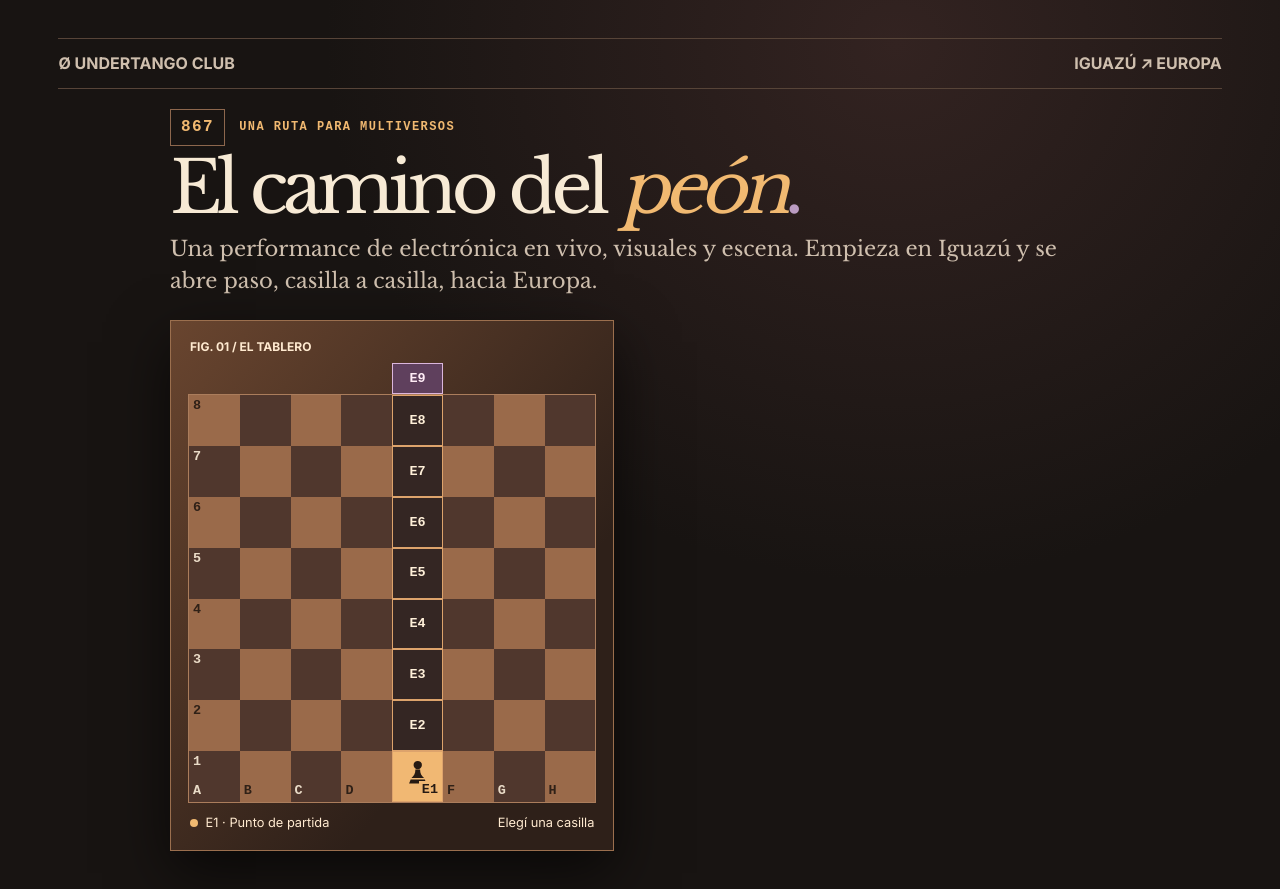
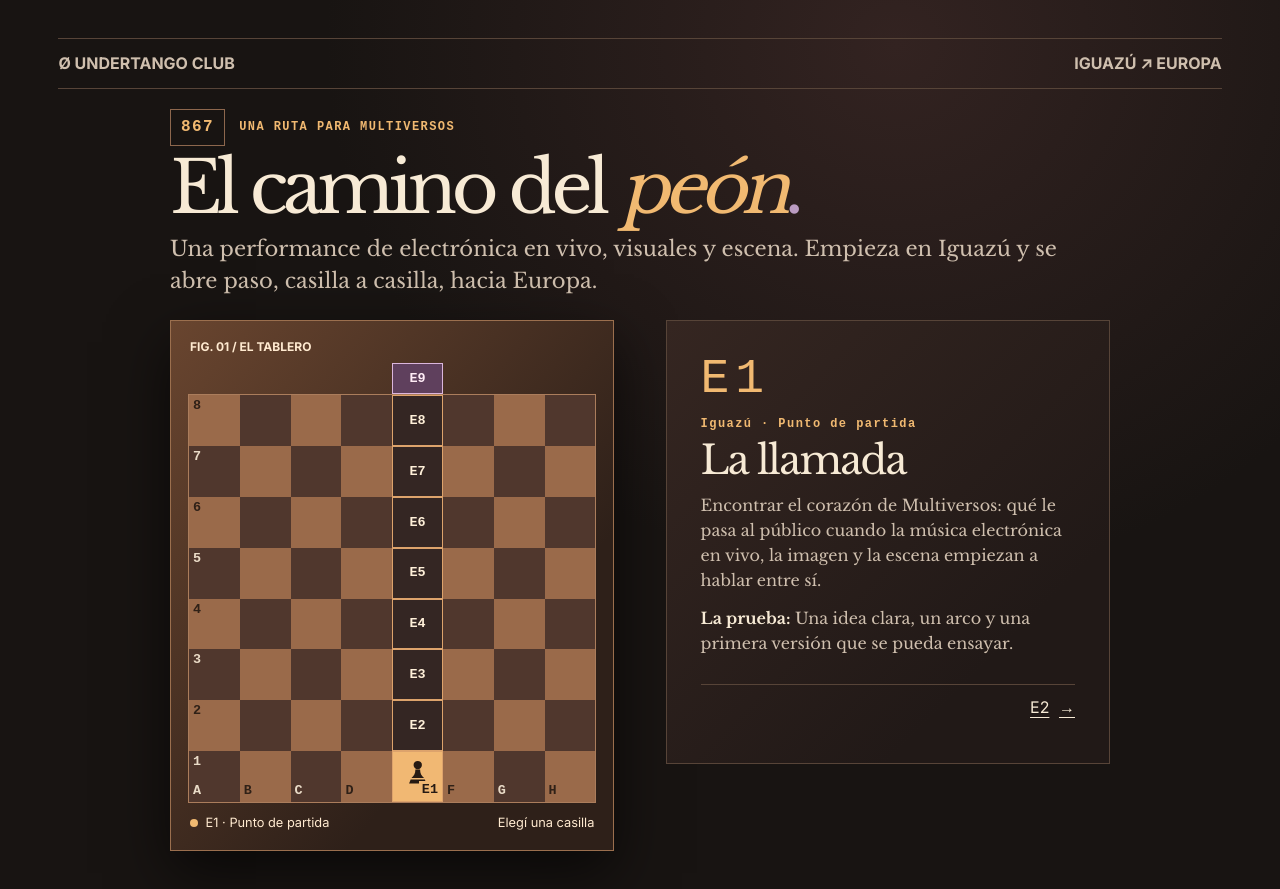
Before and after one commit to O-UnderTango-Club/UnderTangoWEBNextJS, a Next.js app: page /867 in a window 1280 px wide. Built offline with nearby package versions, Linux system fonts and the light colour scheme.

Commit message:
Keep the 867 stage panel visible under the global site styles

```diff
--- a/app/867/PawnRoute.tsx
+++ b/app/867/PawnRoute.tsx
@@ -116,7 +116,7 @@ export default function PawnRoute() {
             </div>
             <figcaption><span><i aria-hidden="true" /> E1 · Punto de partida</span><span>Elegí una casilla</span></figcaption>
           </figure>
-          <section className="peon867-stage" aria-label="Etapa seleccionada">
+          <div className="peon867-stage" role="region" aria-label="Etapa seleccionada">
             <div className="peon867-stage-copy" aria-live="polite" aria-atomic="true">
               <p className="peon867-coordinate">{stage.code}</p>
               <p className="peon867-meta">{stage.place}</p>
@@ -128,7 +128,7 @@ export default function PawnRoute() {
               <div>{previous && <a href={"#" + previous.id} onClick={(event) => selectStage(event, previous.id)}><span aria-hidden="true">←</span> {previous.code}</a>}</div>
               <div>{next && <a href={"#" + next.id} onClick={(event) => selectStage(event, next.id)}>{next.code} <span aria-hidden="true">→</span></a>}</div>
             </nav>
-          </section>
+          </div>
         </div>
       </div>
     </div>
```
